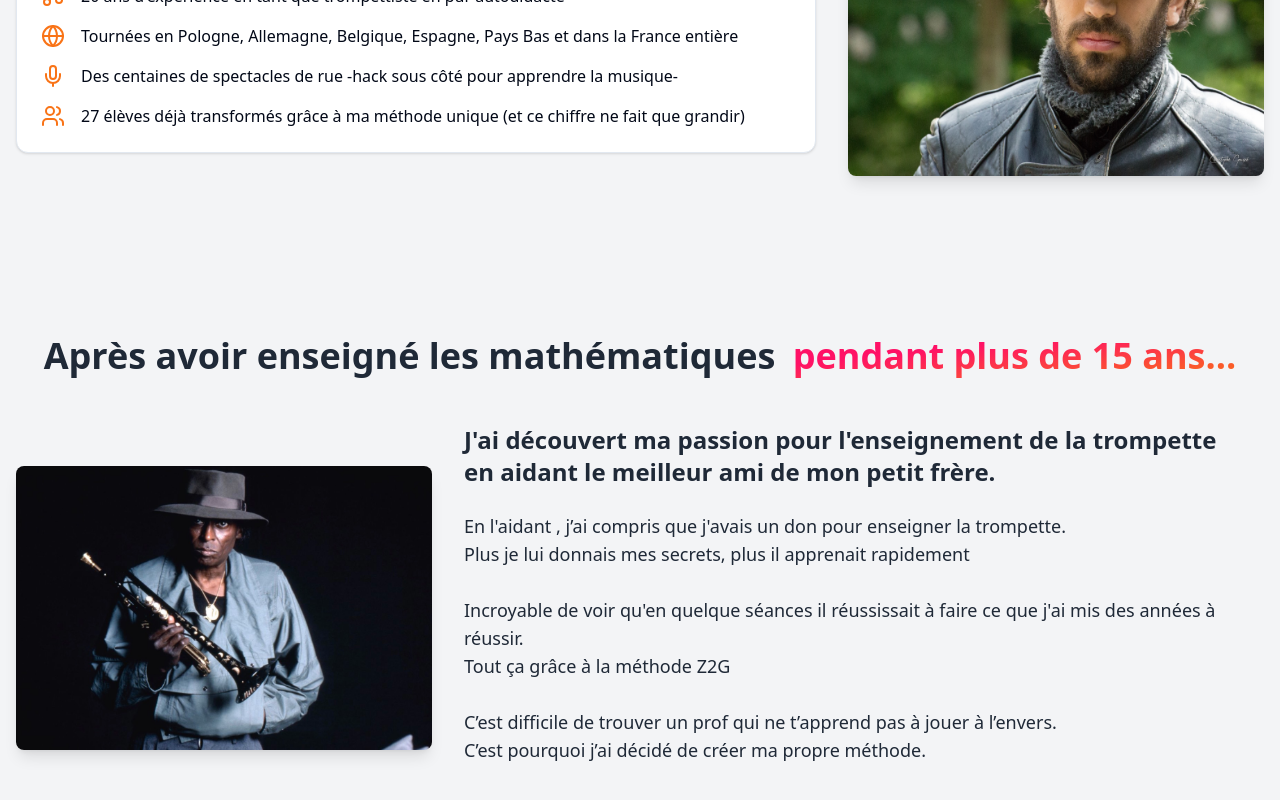
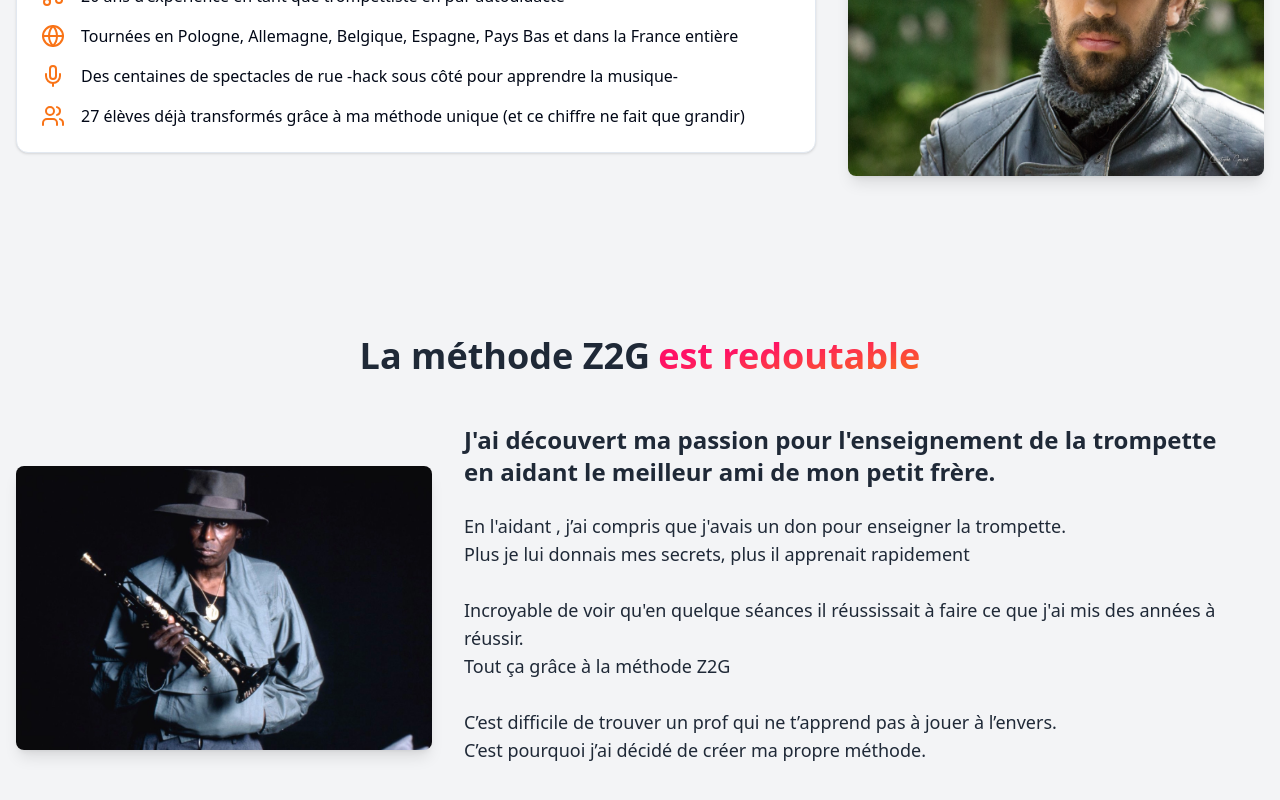
Before and after one commit to moisur/courstrompette, a Next.js app: page / in a window 1280 px wide. Shown: the part 4000-4800 px from the top of the page. Built offline with nearby package versions, Linux system fonts and the light colour scheme.

Commit message:
copy JC5

```diff
--- a/src/components/cours.tsx
+++ b/src/components/cours.tsx
@@ -131,12 +131,12 @@ Vous en avez marre de jouer vos gammes sans jamais avoir             <span class
           <div className="flex flex-wrap items-center">
             <div className="w-full md:w-2/3 md:pr-8">
               <p className="text-lg mt-6">
-                <h3 className="text-2xl font-semibold mb-4">Pratique Stagnante</h3>
+                <p className="text-2xl font-semibold mb-4">Pratique Stagnante</p>
                 <p className="text-lg mb-4" >
                     Malgré des heures de pratique, vous constatez peu ou pas de progrès dans votre jeu de trompette.
                 </p>
 
-                <h3 className="text-2xl font-semibold mb-4">Confusion Technique</h3>
+                <p className="text-2xl font-semibold mb-4">Confusion Technique</p>
                 <p className="text-lg">
                     Les embouchures, les gammes et les doigtés semblent être en langage codé, difficile à décrypter.
                 </p>
@@ -249,8 +249,8 @@ Vous en avez marre de jouer vos gammes sans jamais avoir             <span class
       <section id="who-am-i" className="bg-gray-100 py-20">
         <div className="container mx-auto px-4">
           <h2 className="text-3xl md:text-4xl font-bold text-center mb-12">
-          Après avoir enseigné les mathématiques       <span className="pl-2 bg-gradient-to-br from-[#F16] from-35% to-[#F97316] bg-clip-text text-transparent dark:drop-shadow-[0_5px_5px_rgba(0,0,0,0.8)]">
-          pendant plus de 15 ans...   </span>
+          La méthode Z2G<span className="pl-2 bg-gradient-to-br from-[#F16] from-35% to-[#F97316] bg-clip-text text-transparent dark:drop-shadow-[0_5px_5px_rgba(0,0,0,0.8)]">
+          est redoutable</span>
           </h2>
           <div className="flex flex-wrap items-center">
             <div className="w-full md:w-1/3 mb-8 md:mb-0">
@@ -373,7 +373,7 @@ Vous en avez marre de jouer vos gammes sans jamais avoir             <span class
             </Card>
             <Card>
               <CardContent className="p-6">
-                <p className="italic mb-4">"À 40 ans, je pensais que c'était trop tard. JC m'a prouvé le contraire. En 90 jours, je jouais déjà mes premiers morceaux ! ! !"</p>
+                <p className="italic mb-4">"À 40 ans, je pensais que c'était trop tard. JC m'a prouvé le contraire. En 10 séances, je jouais déjà mes premiers morceaux ! ! !"</p>
                 <p className="font-semibold">Thomas M., 41 ans - A surmonté ses doutes et brille sur scène</p>
               </CardContent>
             </Card>
@@ -391,7 +391,7 @@ Vous en avez marre de jouer vos gammes sans jamais avoir             <span class
 
         <div className="container mx-auto px-4 text-center">
           <h2 className="text-3xl md:text-4xl font-bold mb-8">Ma Garantie "Satisfaction ou Remboursé"</h2>
-          <p className="text-xl mb-8">Si vous ne jouez pas votre premier morceau complet en 90 jours, je vous rembourse intégralement, sans discuter.</p>
+          <p className="text-xl mb-8">Si vous ne jouez pas votre premier morceau complet en 10 séances, je vous rembourse intégralement, sans discuter.</p>
           <a href="#booking" className="inline-block bg-slate-200 text-orange-500 font-semibold py-3 px-6 rounded-full text-center transition duration-300 ease-in-out hover:bg-slate-300">
             Réservez Votre Cours Gratuit
           </a>
```
